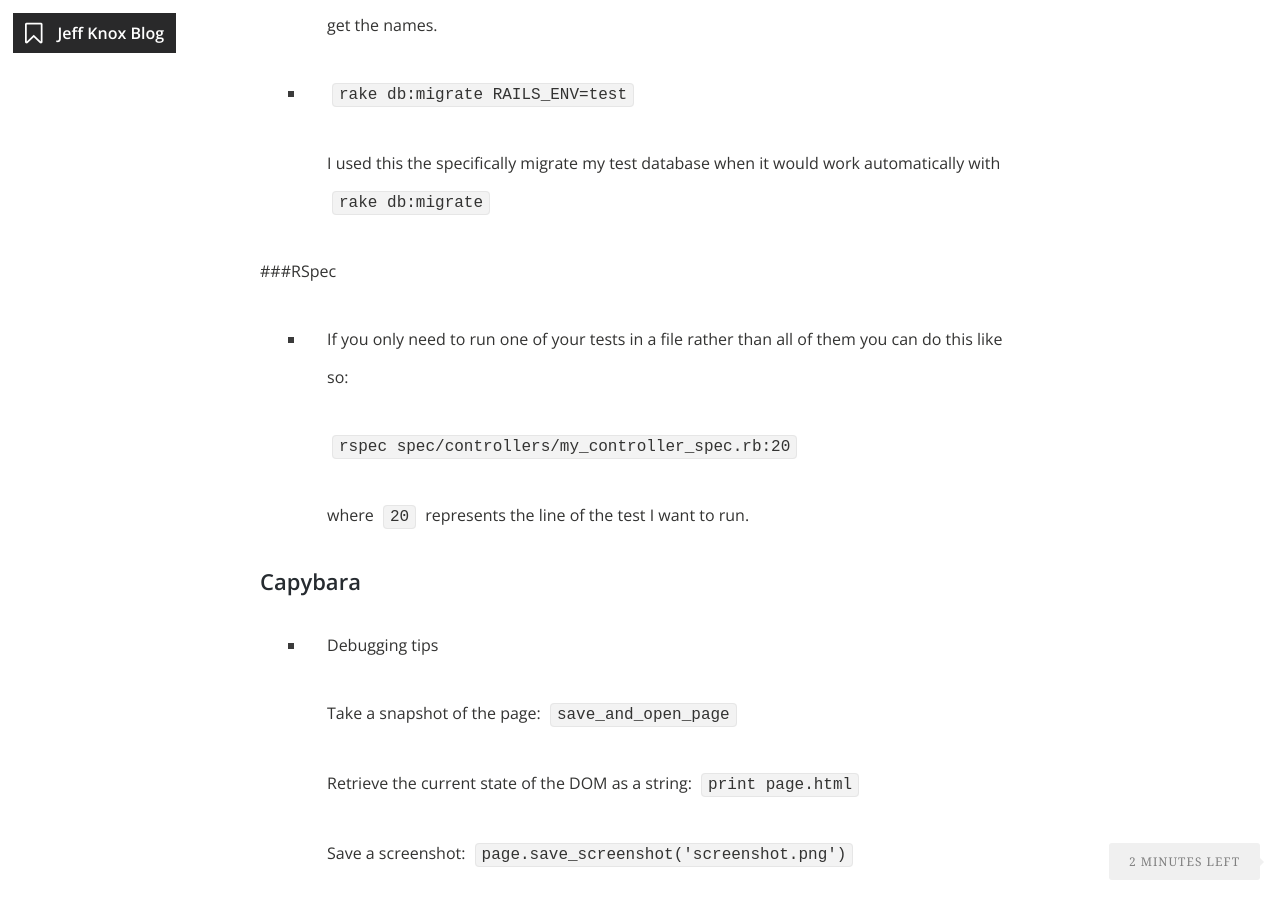
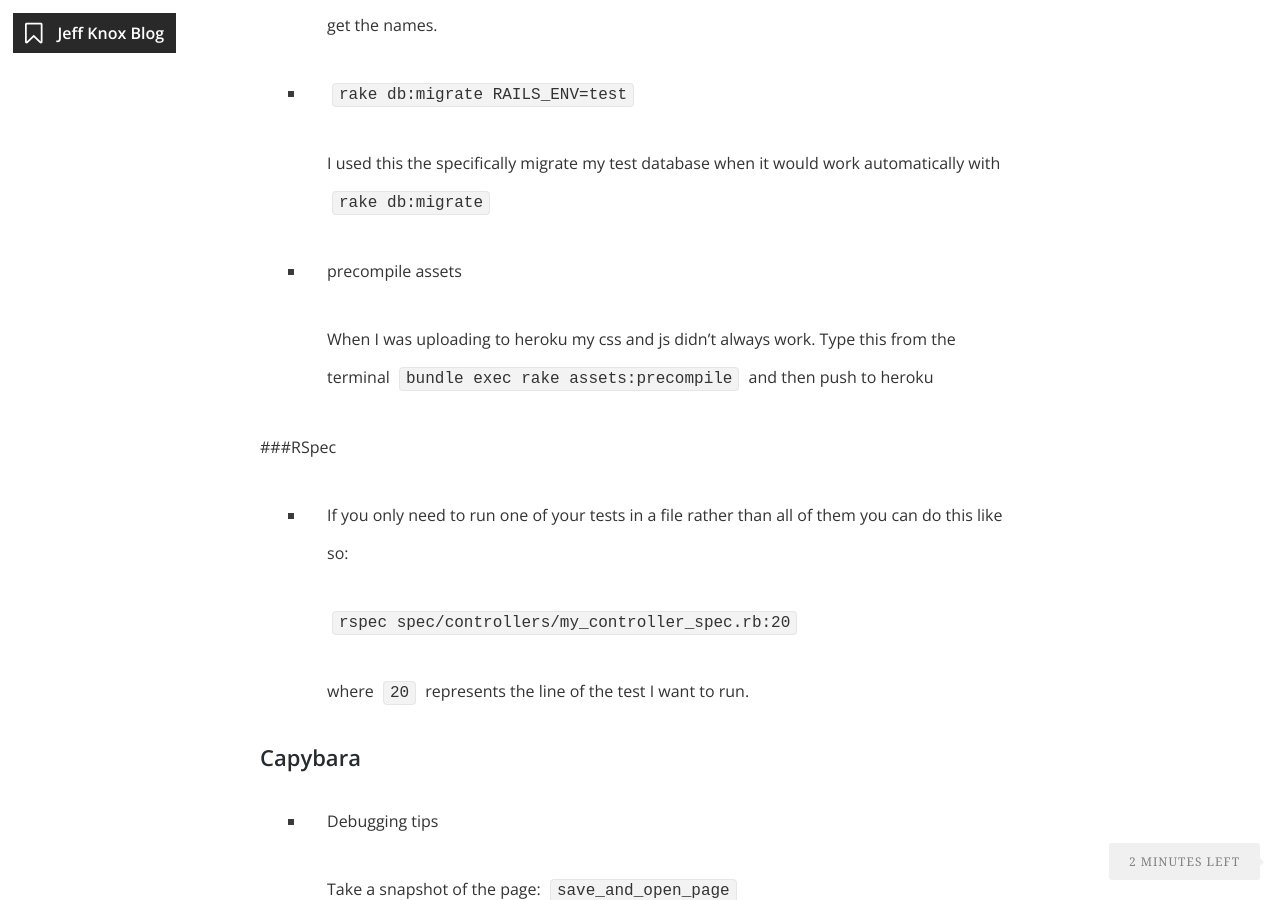
Before and after one commit to knoxjeffrey/knoxjeffrey.github.io, a Jekyll site: the page built from snippets.md, in a window 1280 px wide and 900 px high, scrolled down 1833 px. Built offline with Jekyll 4.4.1, drawn with Linux system fonts in a browser that asks for light colours; nearby versions of some CDN libraries.

Commit message:
new snippet precompile assets

````diff
--- a/snippets.md
+++ b/snippets.md
@@ -51,6 +51,10 @@ I've created this page to make note of anything I come across that I've found us
 
   I used this the specifically migrate my test database when it would work automatically with ```rake db:migrate```
 
+- precompile assets
+
+  When I was uploading to heroku my css and js didn't always work.  Type this from the terminal ```bundle exec rake assets:precompile``` and then push to heroku
+
 ###RSpec
 
 - If you only need to run one of your tests in a file rather than all of them you can do this like so:
````
